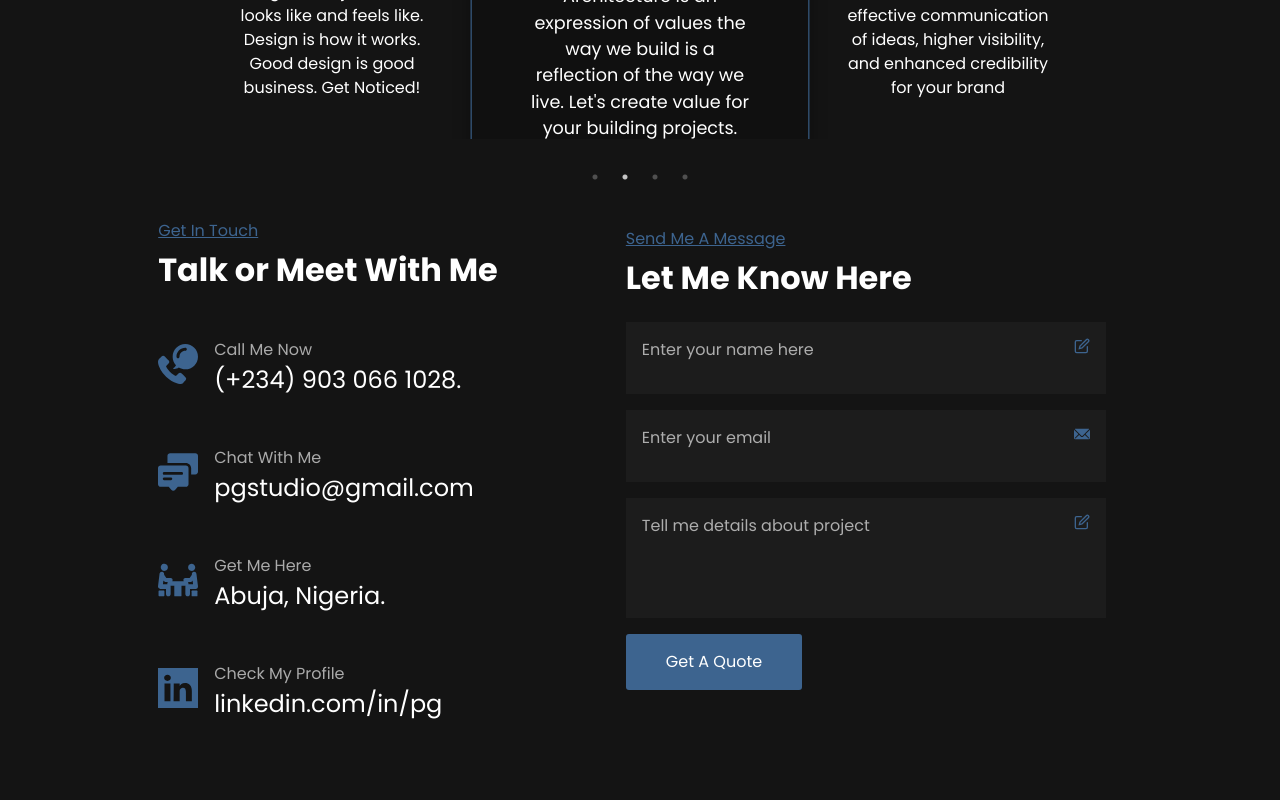
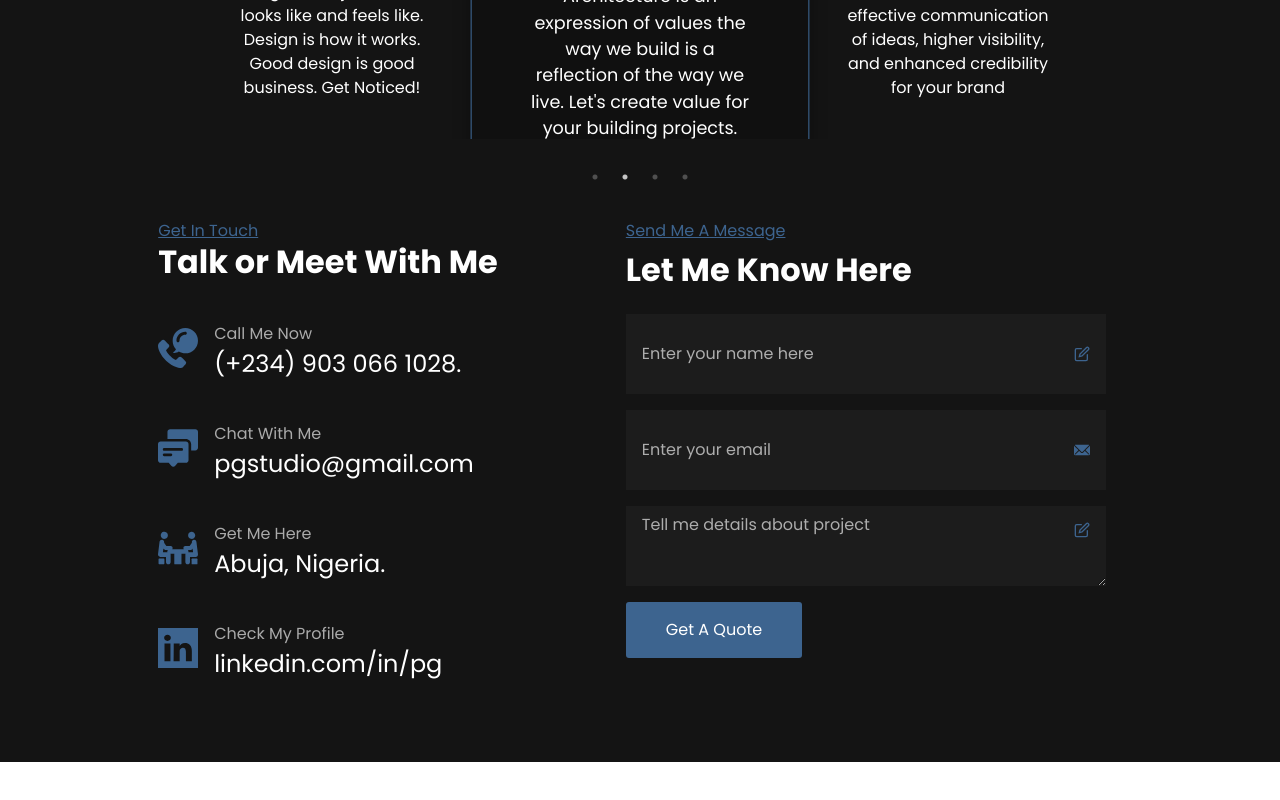
Before and after one commit to iam-benjamen/pg-portfolio-website, a React (Create React App) app: page / in a window 1280 px wide. Shown: the part 1407-2207 px from the top of the page. After the commit the page ends 2169 px from the top, so only its background shows below. Built offline with nearby package versions, Linux system fonts and the light colour scheme.

Commit message:
netlify form

```diff
--- a/public/index.html
+++ b/public/index.html
@@ -24,7 +24,7 @@
     <form name="contact" netlify netlify-honeypot="bot-field" action='/' hidden>
       <input type="text" name="name" />
       <input type="email" name="email" />
-      <input type="text" name="message"/>
+      <textarea name="message"></textarea>
     </form>
     <div id="root"></div>
     <!--
--- a/src/components/EnquirySection.js
+++ b/src/components/EnquirySection.js
@@ -11,8 +11,9 @@ import {
   Button,
   HStack,
   Image,
+  Textarea
 } from "@chakra-ui/react";
-import { CheckIcon, EmailIcon, EditIcon } from "@chakra-ui/icons";
+import { CheckIcon, EmailIcon, EditIcon,  } from "@chakra-ui/icons";
 import { BsTelephone, FaPhone, FaCoffee, FaLinkedin } from "react-icons/fa";
 import { extendTheme } from "@chakra-ui/react";
 import { createBreakpoints } from "@chakra-ui/theme-tools";
@@ -51,7 +52,7 @@ const EnquirySection = () => {
       pt="5rem"
       mt={"-1rem"}
     >
-      <VStack alignItems={"start"} gap="2rem" pt="1rem">
+      <VStack alignItems={"start"} gap="1.5rem" pt="1rem">
         <Text
           color={"#3d648f"}
           textDecoration="underline"
@@ -163,8 +164,6 @@ const EnquirySection = () => {
           <InputGroup
             outline={"none"}
             bgColor="#1c1c1c"
-            pb={"2rem"}
-            pt={"1rem"}
             mb="1rem"
             width={["100%", "100%", "30rem"]}
           >
@@ -176,8 +175,10 @@ const EnquirySection = () => {
               paddingLeft={"1rem"}
               required
               name="name"
+              height={"5rem"}
             />
             <InputRightElement
+              top={"1rem"}
               pt={"8px"}
               pr={"8px"}
               children={<EditIcon color="#3d648f" />}
@@ -187,8 +188,6 @@ const EnquirySection = () => {
           <InputGroup
             outline={"none"}
             bgColor="#1c1c1c"
-            pb={"2rem"}
-            pt={"1rem"}
             mb="1rem"
           >
             <Input
@@ -200,8 +199,10 @@ const EnquirySection = () => {
               type="email"
               required
               name="email"
+              height={"5rem"}
             />
             <InputRightElement
+              top={"1rem"}
               pt={"8px"}
               pr={"8px"}
               children={<EmailIcon color={"#3d648f"} />}
@@ -210,11 +211,9 @@ const EnquirySection = () => {
           <InputGroup
             outline={"none"}
             bgColor="#1c1c1c"
-            pb={"5rem"}
-            pt={"1rem"}
             mb="1rem"
           >
-            <Input
+            <Textarea
               variant={"unstyled"}
               placeholder="Tell me details about project"
               _placeholder={{ color: "whiteAlpha.700" }}
@@ -222,6 +221,7 @@ const EnquirySection = () => {
               paddingLeft={"1rem"}
               required
               name="message"
+              pr="2rem"
             />
             <InputRightElement
               pt={"8px"}
```
